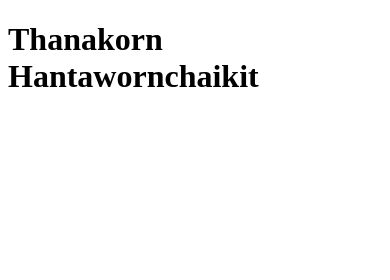
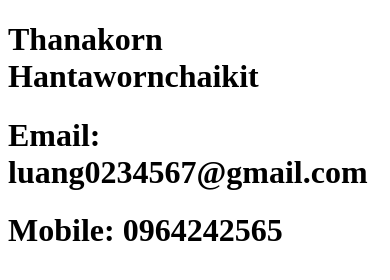
Before and after one commit to leng0234/git-sample-project, a plain HTML site: page index.html in a window 390 px wide. Drawn offline with Linux system fonts and the light colour scheme.

Commit message:
Added email and phone in index.html

```diff
--- a/index.html
+++ b/index.html
@@ -8,6 +8,8 @@
 <body>
 
     <h1>Thanakorn Hantawornchaikit</h1>
+    <h1>Email: luang0234567@gmail.com</h1>
+    <h1>Mobile: 0964242565</h1>
 
 </body>
 </html>
```
